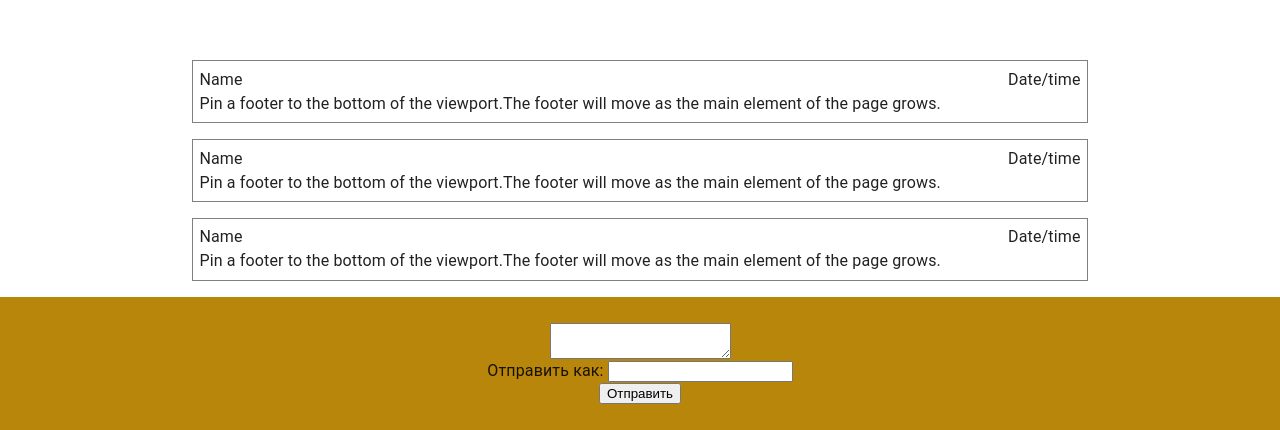
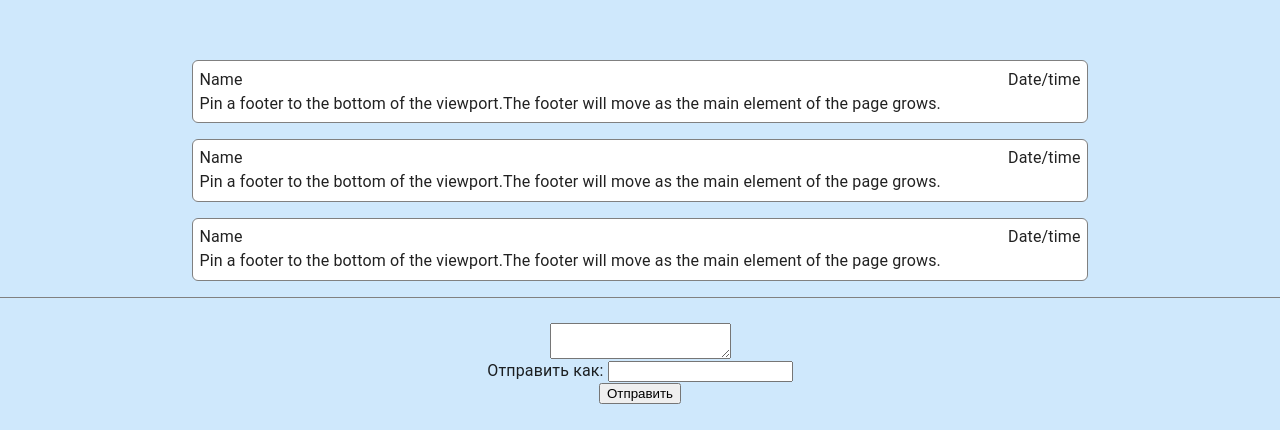
Before and after one commit to parzhitsky/public-chat, a React (Create React App) app: page / in a window 1280 px wide. Shown: the part 370-800 px from the top of the page. Built offline with nearby package versions, Linux system fonts and the light colour scheme.

Commit message:
moved Chatcontainer to a separate component

```diff
--- /dev/null
+++ b/src/Components/ChatContainer.jsx
@@ -0,0 +1,21 @@
+import React from "react";
+import CssBaseline from "@material-ui/core/CssBaseline";
+import Typography from "@material-ui/core/Typography";
+import Container from "@material-ui/core/Container";
+import styles from "./main.module.css";
+import Messages from "./Messages/Messages";
+export default function ChatContainer() {
+  return (
+    <div className={styles.container}>
+      <Messages />
+
+      <div className={styles.inputs}>
+        <textarea />
+        <div className={styles.typeName}>
+          Отправить как: <input />
+        </div>
+        <button>Отправить</button>
+      </div>
+    </div>
+  );
+}
--- a/src/Components/MainLayout.jsx
+++ b/src/Components/MainLayout.jsx
@@ -2,8 +2,9 @@ import React from "react";
 import CssBaseline from "@material-ui/core/CssBaseline";
 import Typography from "@material-ui/core/Typography";
 import Container from "@material-ui/core/Container";
-import styles from './main.module.css'
-import Messages from "./Messages/Messages";
+
+import ChatContainer from "./ChatContainer";
+
 export default function SimpleContainer() {
   return (
     <React.Fragment>
@@ -11,19 +12,9 @@ export default function SimpleContainer() {
       <Container maxWidth="xl" style={{ padding: "0" }}>
         <Typography
           component="div"
-          style={{ backgroundColor: "#cfe8fc", height: "100vh" }}
+          style={{  height: "100vh" }}
         >
-          <div className={styles.container}>
-            <Messages/>
-
-            <div className={styles.inputs}>
-              <textarea />
-              <div className={styles.typeName}>
-                Отправить как: <input />
-              </div>
-              <button>Отправить</button>
-            </div>
-          </div>
+          <ChatContainer />
         </Typography>
       </Container>
     </React.Fragment>
--- a/src/Components/Messages/Message/message.module.css
+++ b/src/Components/Messages/Message/message.module.css
@@ -5,6 +5,8 @@
   padding: 0.5%;
   display: flex;
   flex-direction: column;
+  background-color: white;
+  border-radius: 6px;
 }
 .messageHead {
   display: flex;
--- a/src/Components/Messages/messages.module.css
+++ b/src/Components/Messages/messages.module.css
@@ -1,7 +1,8 @@
 .messages {
-  background-color: white;
+
   height: 100%;
   display: flex;
   flex-direction: column-reverse;
   align-items: center;
+  background-color: #cfe8fc;
 }
--- a/src/Components/main.module.css
+++ b/src/Components/main.module.css
@@ -3,17 +3,10 @@
     display: flex;
     flex-direction: column;
     justify-content: flex-end;
-    background-color: antiquewhite;
+
 }
 
-.messages {
-    background-color: white;
-    height: 100%;
-    display: flex;
-    flex-direction: column-reverse;
-    align-items: center;
 
-}
 
 .inputs{
     background-color: darkgoldenrod;
@@ -22,11 +15,6 @@
     justify-content: center;
     align-items: center;
     height: 20%;
+    border-top: 1px solid grey;
+    background-color: #cfe8fc;
 }
-.message {
-    border: 1px solid grey;
-    width: 50%;
-    margin-bottom: 1em;
-    padding: 0.5%;
-
-}
```
